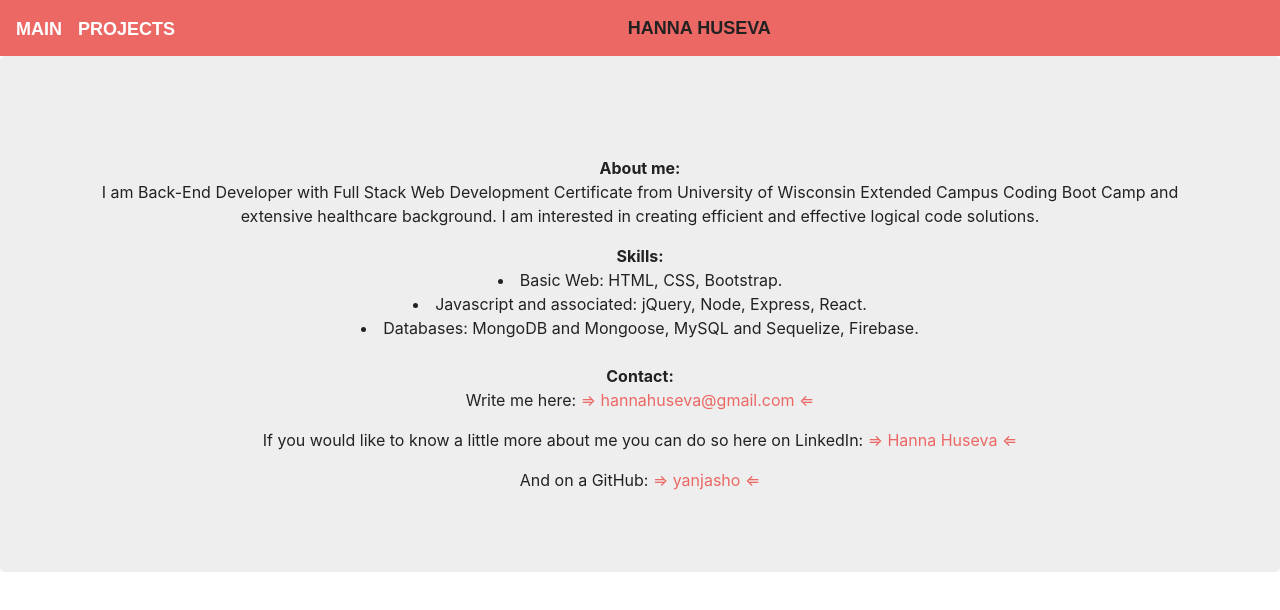
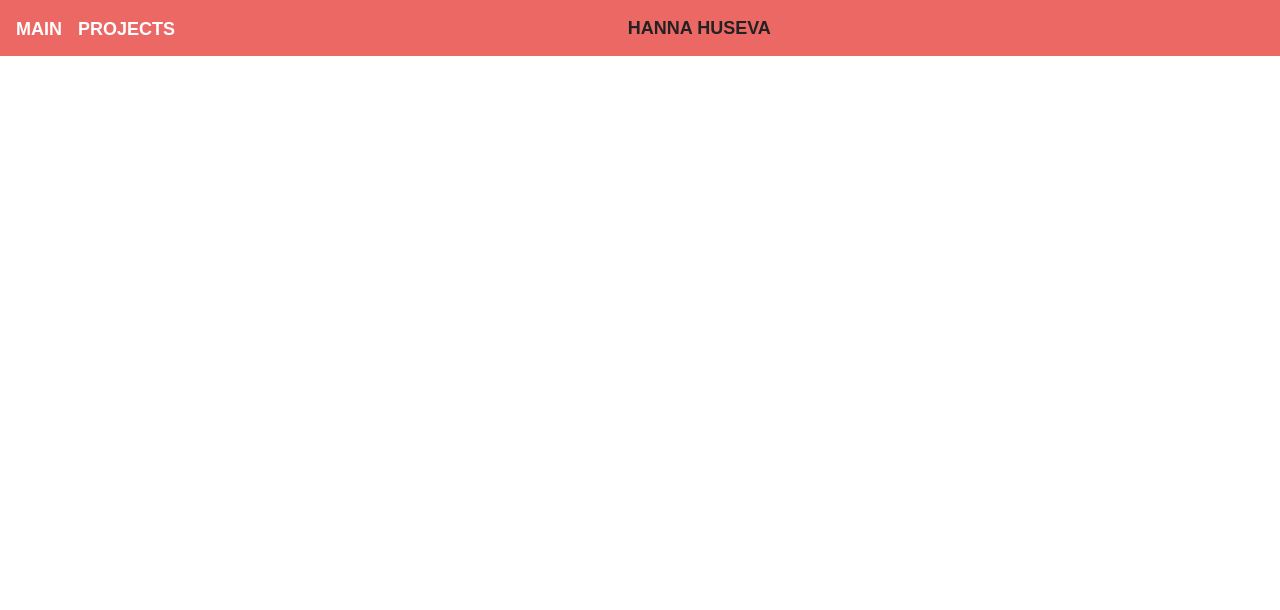
Before and after one commit to hannusja/prof_portfolio, a React (Create React App) app: page / in a window 1280 px wide. Shown: the top 610 px of the page. Built offline with nearby package versions, Linux system fonts and the light colour scheme; a web font is replaced by a local one.

Commit message:
Corrected links

```diff
--- a/src/App.js
+++ b/src/App.js
@@ -10,8 +10,8 @@ function App() {
       <div>
         <Nav />
         <Switch>
-          <Route exact path="/" component={Main} />
-          <Route exact path="/projects" component={Projects} />
+          <Route exact path="prof_portfolio/" component={Main} />
+          <Route exact path="prof_portfolio/projects" component={Projects} />
         </Switch>
       </div>
     </Router>
```
